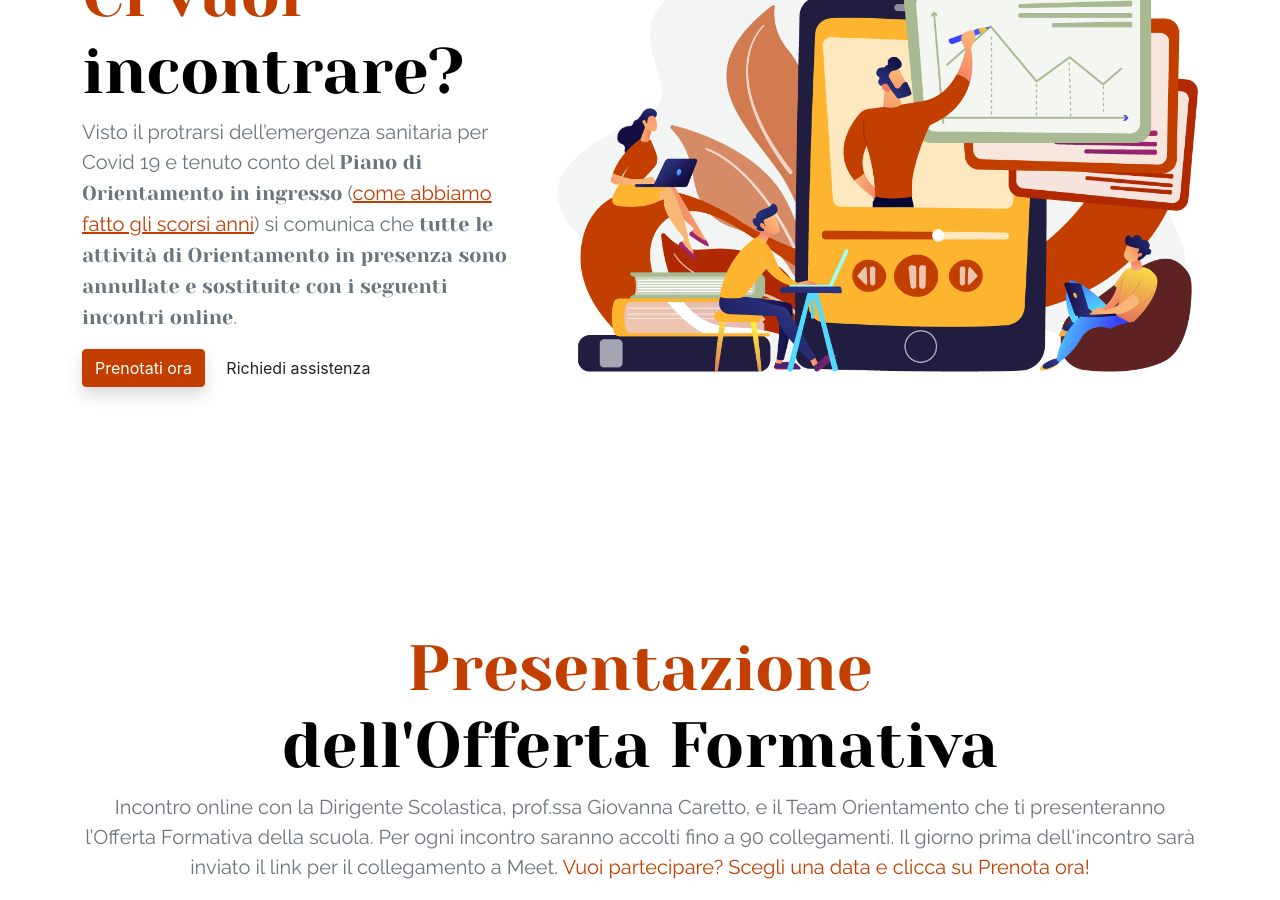
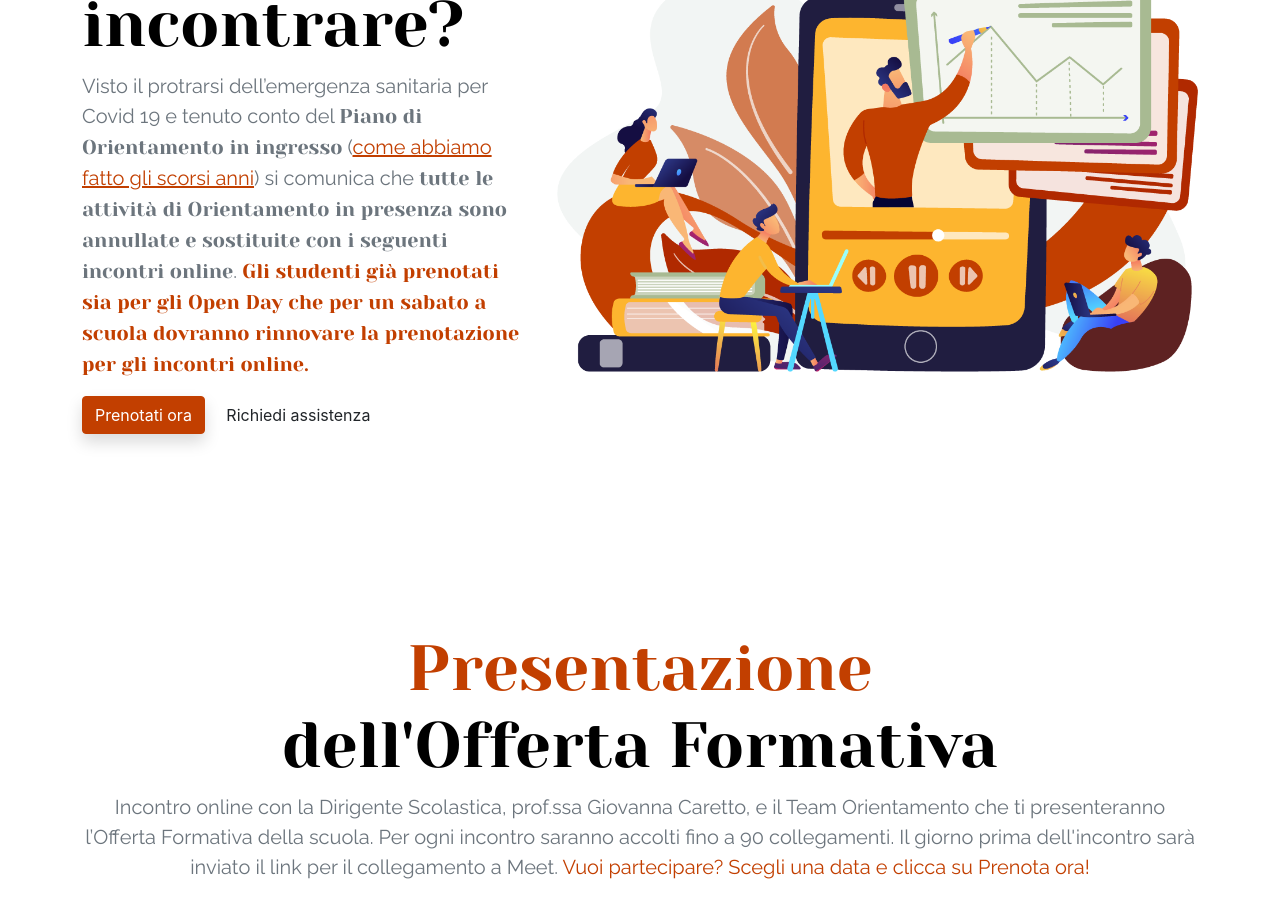
Before and after one commit to PiervitoCreanza/orientamento.liceodegiorgi.edu.it, a Jekyll site: the page built from incontri.html, in a window 1280 px wide and 900 px high, scrolled down 318 px. Built offline with Jekyll 4.4.1, drawn with Linux system fonts in a browser that asks for light colours.

Commit message:
Updated '_data/incontri.json' via CloudCannon

```diff
--- a/_data/incontri.json
+++ b/_data/incontri.json
@@ -1,7 +1,7 @@
 {
 	"sezione1": {
 		"titolo": "<span class='text-red'>Ci vuoi</span> incontrare?",
-		"sottotitolo": "Visto il protrarsi dell’emergenza sanitaria per Covid 19 e tenuto conto del <b>Piano di Orientamento in ingresso</b> (<a href=\"https://youtu.be/01k6tjEpeTk\">come abbiamo fatto gli scorsi anni</a>) si comunica che <b>tutte le attività di Orientamento in presenza sono annullate e sostituite con i seguenti incontri online</b>."
+		"sottotitolo": "Visto il protrarsi dell’emergenza sanitaria per Covid 19 e tenuto conto del <b>Piano di Orientamento in ingresso</b> (<a href=\"https://youtu.be/01k6tjEpeTk\">come abbiamo fatto gli scorsi anni</a>) si comunica che <b>tutte le attività di Orientamento in presenza sono annullate e sostituite con i seguenti incontri online</b>. <span class='text-red'><b>Gli studenti già prenotati sia per gli Open Day che per un sabato a scuola dovranno rinnovare la prenotazione per gli incontri online. </b></span></br>"
 	},
 	"listaIncontri": [
 		{
```
